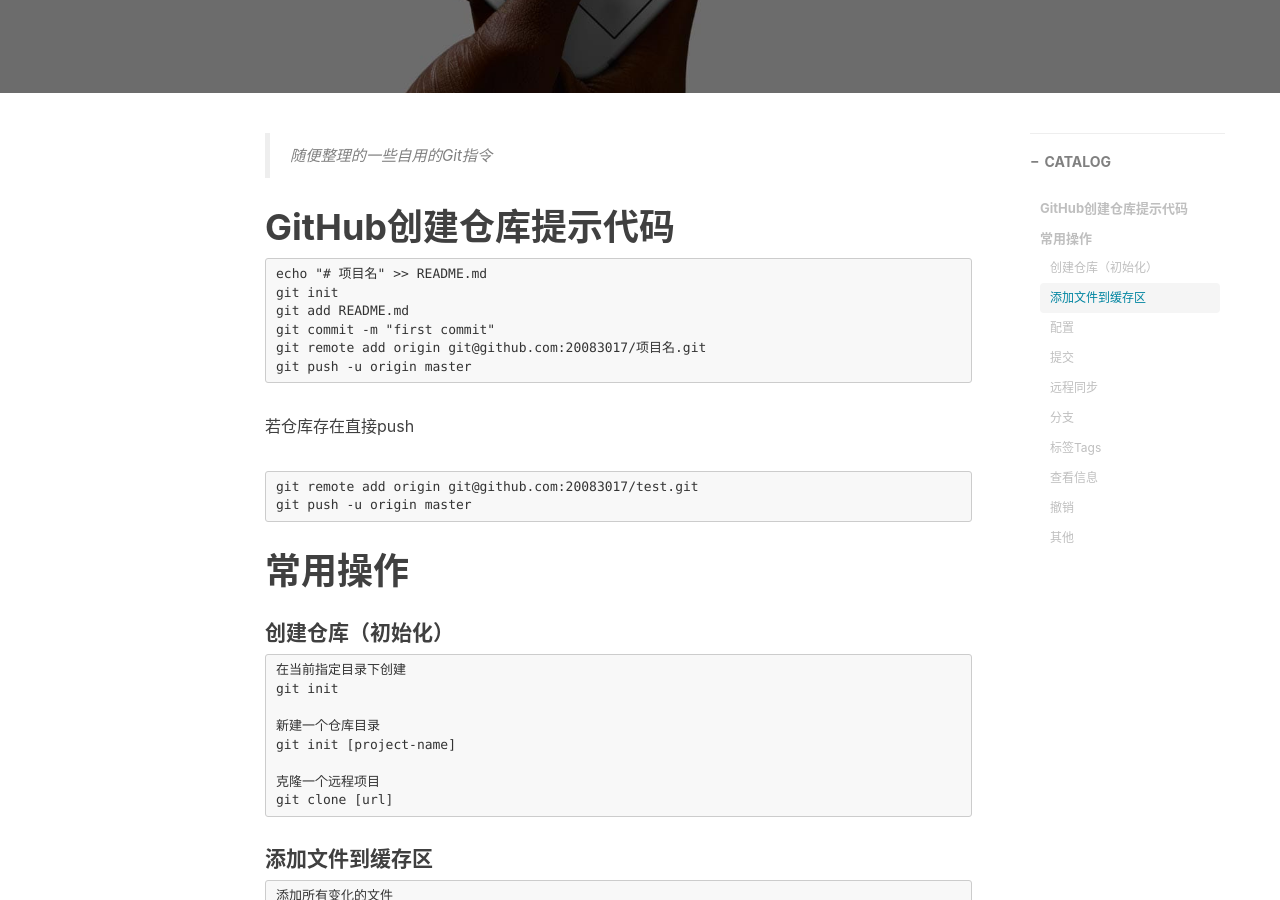
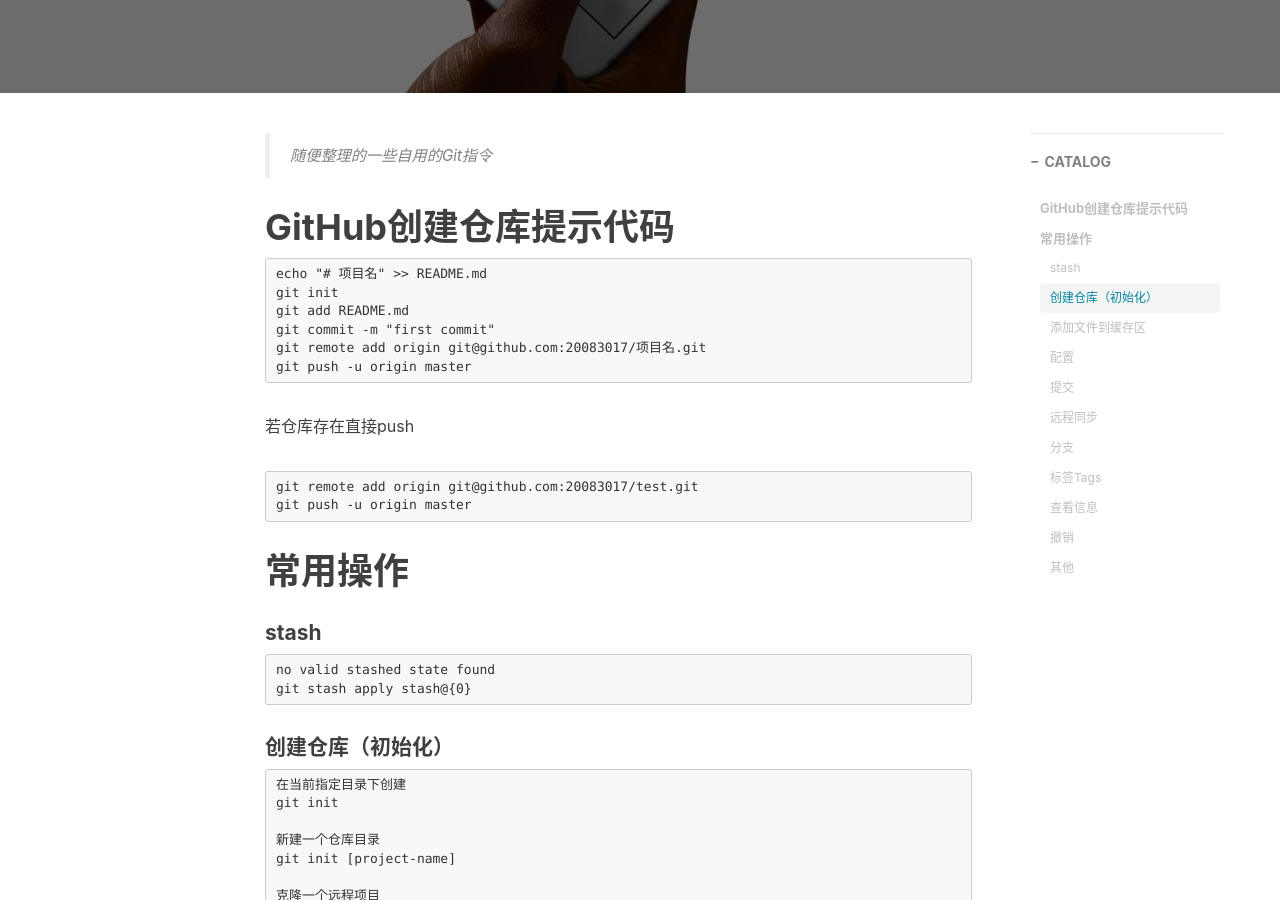
Before and after one commit to 20083017/20083017.github.io, a Jekyll site: the page built from _posts/2022-09-03-Git指令整理.md, in a window 1280 px wide and 900 px high, scrolled down 430 px. Built offline with Jekyll 4.4.1, drawn with Linux system fonts in a browser that asks for light colours; nearby versions of some CDN libraries; comment, search, counter and statistics services are not loaded.

Commit message:
Update 2022-09-03-Git指令整理.md

```diff
--- a/_posts/2022-09-03-Git指令整理.md
+++ b/_posts/2022-09-03-Git指令整理.md
@@ -31,6 +31,10 @@ tags:
 
 
 # 常用操作
+
+#### stash
+	no valid stashed state found
+	git stash apply stash@{0}
 
 #### 创建仓库（初始化）
 	在当前指定目录下创建
```
